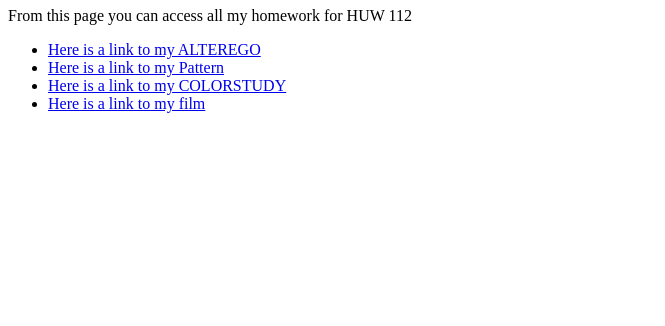
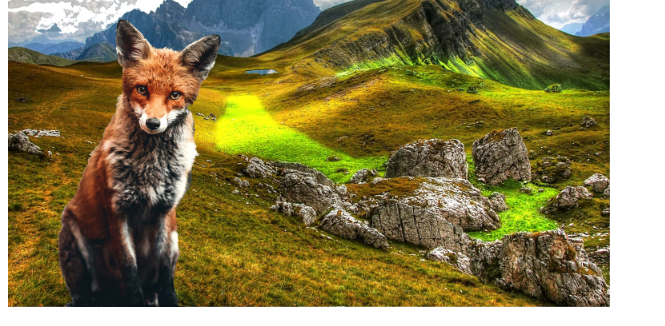
Before and after one commit to DavidOsorio7/DavidOsorio1, a plain HTML site: page index.html in a window 1280 px wide. Shown: the part 143-469 px from the top of the page, without its empty margins (0-665 px from the left). Drawn offline with Linux system fonts and the light colour scheme.

Commit message:
Update index.html

```diff
--- a/index.html
+++ b/index.html
@@ -2,7 +2,7 @@
 <html>
   <p>This is my first webpage name here</p>
   <body>
-  <img src="Landscape.Homeowrk.jpg"height="400">
+  <img src="Landscape.Homework.jpg"height="400">
   <h1>This my Intro to New Media page.</h1>
     <p>From this page you can access all my homework for HUW 112</p>
     <ul>
```
